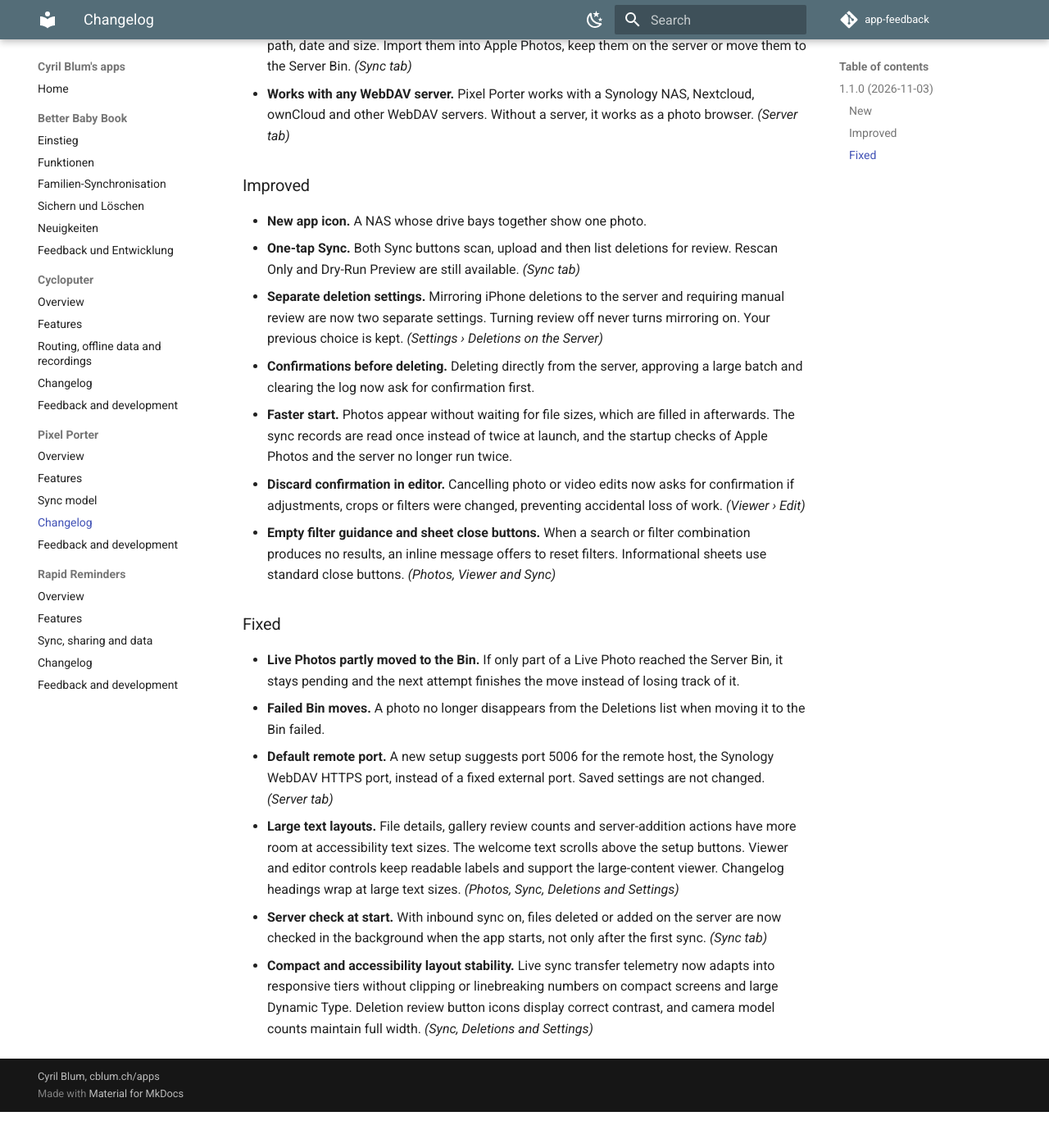
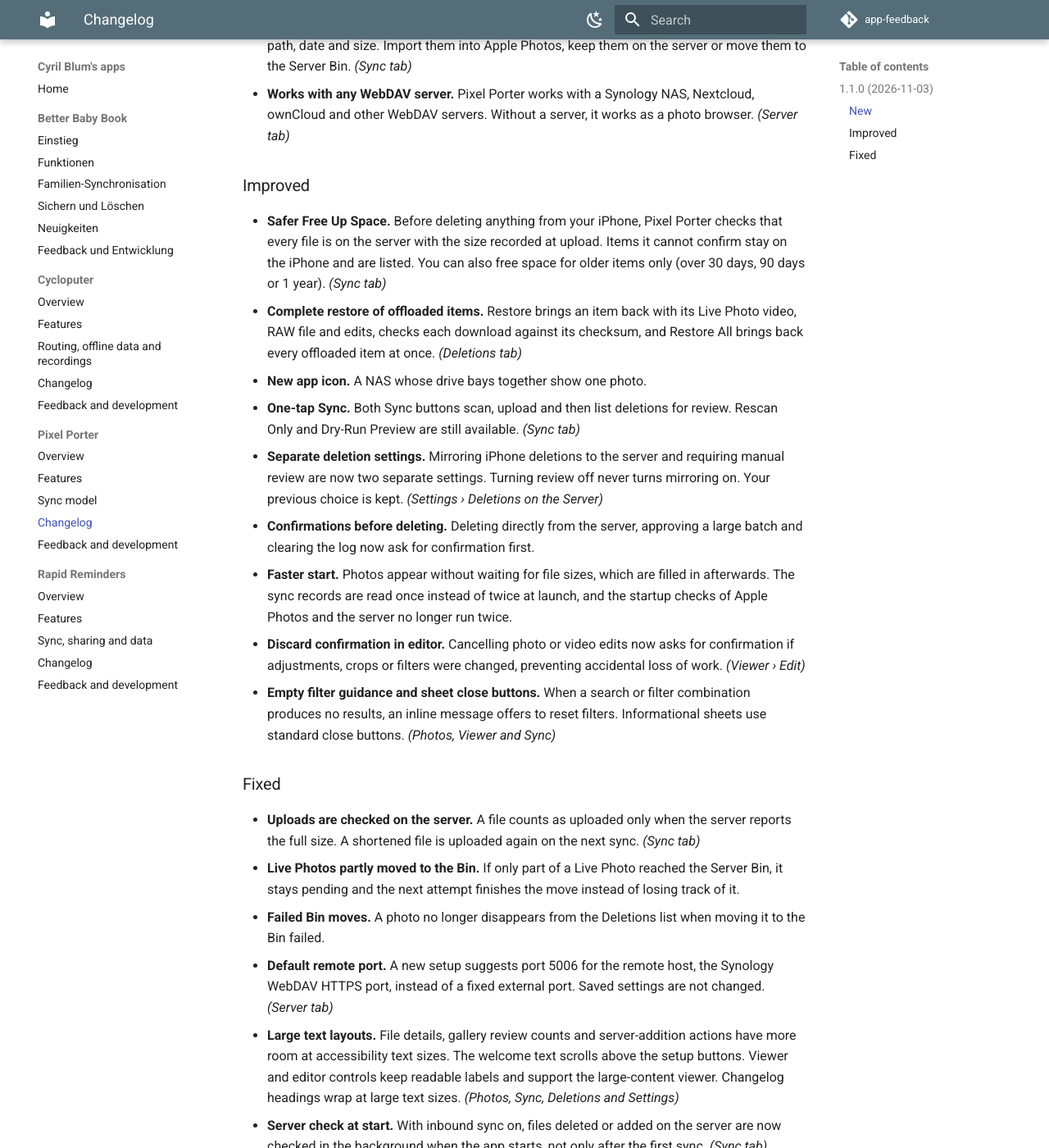
Before and after one commit to CyrilBlum/app-feedback, an MkDocs documentation site: the page built from docs/pixel-porter/changelog.md, in a window 1280 px wide and 1400 px high, scrolled down 554 px. Shown: the whole window at 82% size. Built offline with MkDocs 1.6.1 and Material for MkDocs 9.7.7, drawn with Linux system fonts in a browser that asks for light colours; comment, search, counter and statistics services are not loaded; before the commit the page ends 1910 px from its top, so only the background shows below that.

Commit message:
Pixel Porter changelog: safer Free Up Space and complete restore (Build 79)
Co-Authored-By: Claude Opus 5.5 <noreply@anthropic.com>

```diff
--- a/docs/pixel-porter/changelog.md
+++ b/docs/pixel-porter/changelog.md
@@ -14,6 +14,8 @@ All changes to Pixel Porter, newest first. The same list is in the app under Set
 
 ### Improved
 
+- **Safer Free Up Space.** Before deleting anything from your iPhone, Pixel Porter checks that every file is on the server with the size recorded at upload. Items it cannot confirm stay on the iPhone and are listed. You can also free space for older items only (over 30 days, 90 days or 1 year). *(Sync tab)*
+- **Complete restore of offloaded items.** Restore brings an item back with its Live Photo video, RAW file and edits, checks each download against its checksum, and Restore All brings back every offloaded item at once. *(Deletions tab)*
 - **New app icon.** A NAS whose drive bays together show one photo.
 - **One-tap Sync.** Both Sync buttons scan, upload and then list deletions for review. Rescan Only and Dry-Run Preview are still available. *(Sync tab)*
 - **Separate deletion settings.** Mirroring iPhone deletions to the server and requiring manual review are now two separate settings. Turning review off never turns mirroring on. Your previous choice is kept. *(Settings › Deletions on the Server)*
@@ -24,6 +26,7 @@ All changes to Pixel Porter, newest first. The same list is in the app under Set
 
 ### Fixed
 
+- **Uploads are checked on the server.** A file counts as uploaded only when the server reports the full size. A shortened file is uploaded again on the next sync. *(Sync tab)*
 - **Live Photos partly moved to the Bin.** If only part of a Live Photo reached the Server Bin, it stays pending and the next attempt finishes the move instead of losing track of it.
 - **Failed Bin moves.** A photo no longer disappears from the Deletions list when moving it to the Bin failed.
 - **Default remote port.** A new setup suggests port 5006 for the remote host, the Synology WebDAV HTTPS port, instead of a fixed external port. Saved settings are not changed. *(Server tab)*
```
